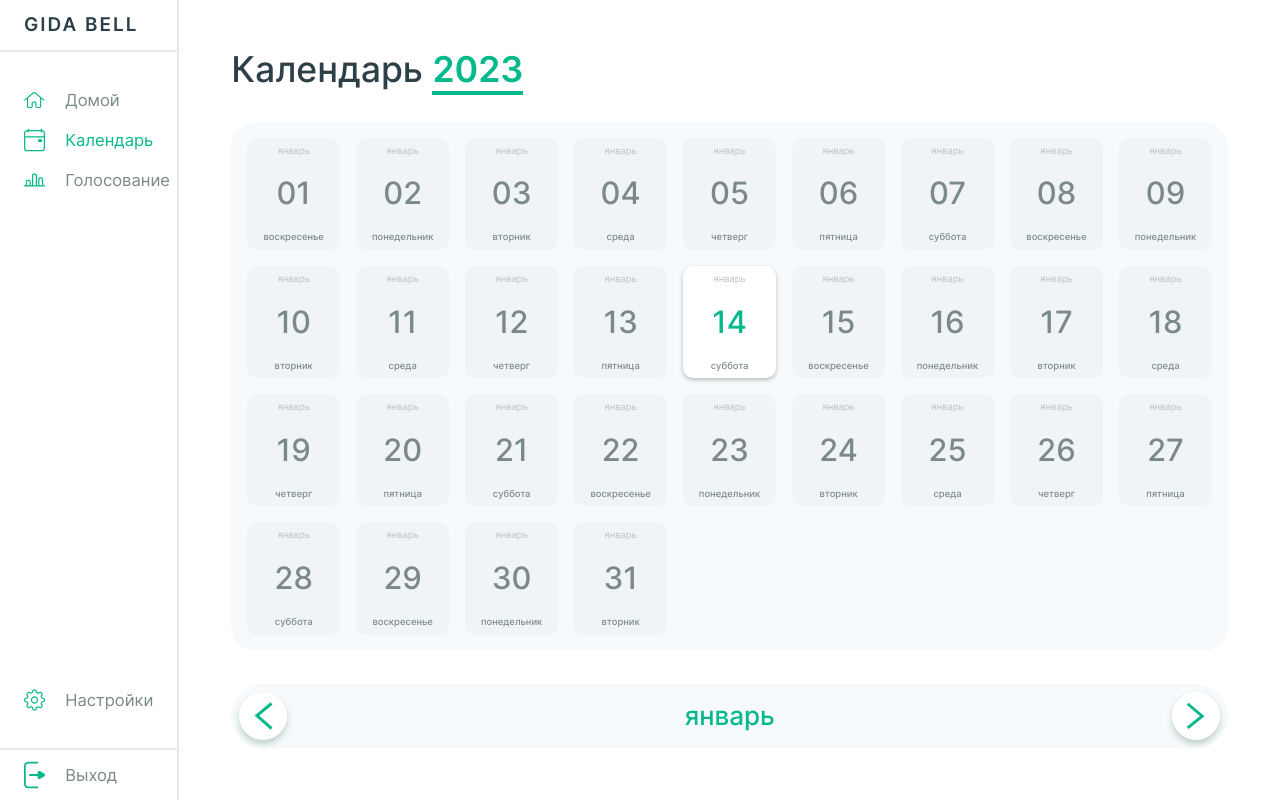
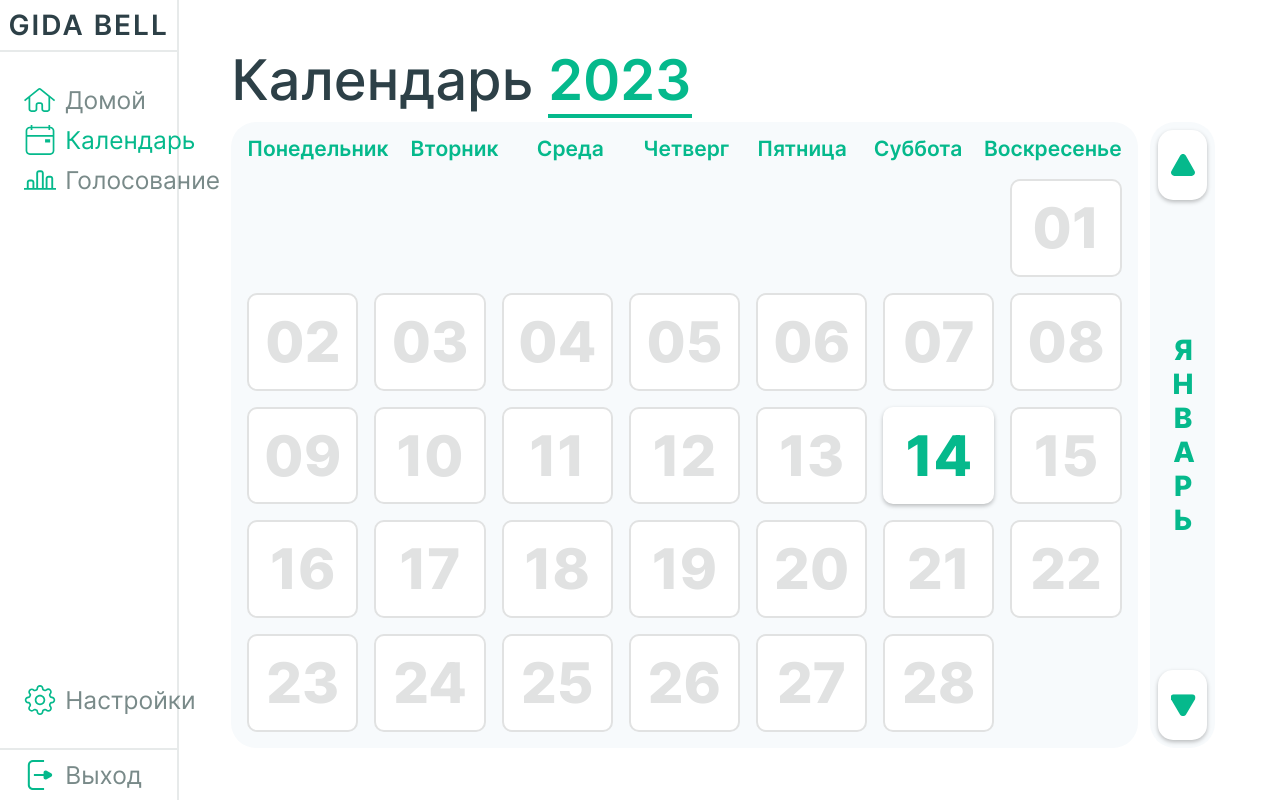
Before and after one commit to MAtrixFic/gida-calls, a React (Create React App) app in the folder frontend/app-calls/: page /calendar in a window 1280 px wide. Built offline with nearby package versions, Linux system fonts and the light colour scheme.

Commit message:
added new animations for calendar

```diff
--- a/frontend/app-calls/package.json
+++ b/frontend/app-calls/package.json
@@ -11,6 +11,7 @@
     "react-dom": "^18.2.0",
     "react-router-dom": "^6.4.5",
     "react-scripts": "5.0.1",
+    "react-transition-group": "^4.4.5",
     "web-vitals": "^2.1.4"
   },
   "scripts": {
--- a/frontend/app-calls/src/components/Calendar.jsx
+++ b/frontend/app-calls/src/components/Calendar.jsx
@@ -1,10 +1,11 @@
-import React from 'react';
+import React, { forwardRef } from 'react';
 import { DateTime } from 'luxon';
-import { useState, useEffect } from 'react';
+import { useState, useEffect, useRef } from 'react';
 import { Link } from 'react-router-dom'
+import { CSSTransition, TransitionGroup } from 'react-transition-group';
 
 import '../styles/calendar.css';
-import arrow from '../images/arrow.svg';
+import arrow from '../images/rectButton.svg';
 
 const Calendar = () => {
 
@@ -14,31 +15,59 @@ const Calendar = () => {
     }
 
     const PlusMonth = () => {
-        if(tap === true)
         setTime(time.plus({ month: 1 }))
+        setShowMonth(prev => !prev);
+        setUpOrDown(1)
     }
 
     const MinusMonth = () => {
-        if(tap === true)
         setTime(time.minus({ month: 1 }))
+        setShowMonth(prev => !prev);
+        setUpOrDown(2)
     }
 
+    var [showMonth, setShowMonth] = useState(() => false);
     var [time, setTime] = useState(() => GetTime());
-    var [daysCount, setDaysCount] = useState(() => time.daysInMonth);
-    var [tap, setTap] = useState(true);
+    var [month, setMonth] = useState(() => time.toFormat('LLLL'));
+    var [upOrDown, setUpOrDown] = useState(() => 0);
+    var [daysInM, setDaysInM] = useState(() => 0);
 
     useEffect(() => {
-        setDaysCount(0);
-        setTap(prev => !prev);
-        setTimeout(() => {
-            setTap(prev => !prev)
-            setDaysCount(prev => {
-                if(prev === 0)
-                setDaysCount(prev + time.daysInMonth);
-            })
-        }, 200)
+        console.log('effect')
+        setMonth(time.toFormat('LLLL'));
+        setDaysInM(prev => prev = 0)
     }, [time])
 
+    useEffect(() => {
+        if (daysInM !== time.daysInMonth) {
+            setTimeout(() => {
+                setDaysInM(prev => prev + 1)
+            }, 200)
+        }
+    }, [daysInM])
+
+    const monthsList = {
+        appear: null,
+        appearActive: 'active',
+        appearDone: 'done',
+        enter: null,
+        enterActive: 'active',
+        enterDone: 'done',
+        exit: null,
+        exitActive: 'active',
+        exitDone: 'done',
+    }
+    const daysList ={
+        appear: null,
+        appearActive: 'active',
+        appearDone: 'done',
+        enter: null,
+        enterActive: 'active',
+        enterDone: 'done',
+        exit: null,
+        exitActive: 'passive',
+        exitDone: 'dead',
+    }
     return (
         <>
             <div className='main__date-box'>
@@ -48,20 +77,49 @@ const Calendar = () => {
             </div>
             <div className='main__calendar-box'>
                 <div className='main__calendar'>
-                    {[...new Array(daysCount)].map((v, i) => {
-                        return <CellDates index={i} time={time} key={i}/>
+                    <ul className='main__weekdays'>
+                        <li id='weekday'>Понедельник</li>
+                        <li id='weekday'>Вторник</li>
+                        <li id='weekday'>Среда</li>
+                        <li id='weekday'>Четверг</li>
+                        <li id='weekday'>Пятница</li>
+                        <li id='weekday'>Суббота</li>
+                        <li id='weekday'>Воскресенье</li>
+                    </ul>
+                    <TransitionGroup component={'div'} className='main__calendar-cells'>
+                        {[...new Array(daysInM)].map((_, i) => {
+                            return (
+                                <CSSTransition
+                                    key={i}
+                                    timeout={500}
+                                    classNames={daysList}
+                                    unmountOnExit
+                                    mountOnEnter>
+                                    <CellDates index={i} time={time} />
+                                </CSSTransition>
+                            )
                         })}
+                    </TransitionGroup>
                 </div>
+                <div className="main__data-changer-box">
+                    <div className="main__data-changer-body">
+                        <button className='main__data-change-b-up' onClick={MinusMonth}>
+                            <img className='main__data-arrow-up' src={arrow} alt="" />
+                        </button>
+                        <CSSTransition
+                            timeout={200}
+                            in={showMonth}
+                            classNames={monthsList}>
+                            <div className={upOrDown === 0 ?
+                                "main__data-change-month" : upOrDown === 1 ?
+                                    "main__data-change-month-up" : "main__data-change-month-down"}>
+                                {month}
                             </div>
-            <div className='main__data-changer-box'>
-                <div className="main__data-changer-body">
-                    <button className="main__button-change-left" onClick={MinusMonth}>
-                        <img src={arrow} alt="<" />
+                        </CSSTransition>
+                        <button className="main__data-change-b-down" onClick={PlusMonth}>
+                            <img className='main__data-arrow-down' src={arrow} alt="" />
                         </button>
-                    <div className="main__date-change">{time.toFormat('LLLL')}</div>
-                    <button className="main__button-change-right" onClick={PlusMonth}>
-                        <img src={arrow} alt=">" />
-                    </button>
+                    </div>
                 </div>
             </div>
         </>
@@ -73,29 +131,21 @@ const CellDates = (props) => {
     const index = props.index;
     const timeToday = time.minus({ days: time.day - (index + 1) })
     const link = `date/${timeToday.toFormat('dd')}/${timeToday.toFormat('MM')}/${timeToday.year}`;
-
-    function ItsHoliday(event){
+    const isNow = DateTime.local().setLocale('ru').toFormat('yyyy-MM-dd') === timeToday.toFormat('yyyy-MM-dd');
+    function ItsHoliday(event) {
         event.preventDefault();
         window.alert('Это выходной день');
     }
-    if (DateTime.local().setLocale('ru').toFormat('yyyy-MM-dd') === timeToday.toFormat('yyyy-MM-dd')) {
     return (
-            <Link className={`main__cell-dates-now`} to={link} onClick={timeToday.weekdayLong === 'воскресенье'? ItsHoliday : ''}>
-                <h1 className="main__d-year">{time.toFormat('LLLL')}</h1>
-                <h1 className="main__d-number-now">{timeToday.toFormat('dd')}</h1>
-                <h1 className="main__d-tag">{timeToday.weekdayLong}</h1>
+        <Link className={isNow ? 'main__cell-dates-now' : 'main__cell-dates'}
+            style={{ gridColumn: `${timeToday.weekday}/${timeToday.weekday + 1}` }}
+            to={link}
+            onClick={timeToday.weekdayLong === 'воскресенье' ? ItsHoliday : null}>
+            <h1 className={isNow ? 'main__d-number-now' : 'main__d-number'}>
+                {timeToday.toFormat('dd')}
+            </h1>
         </Link>
     )
 }
-    else {
-        return (
-            <Link className={`main__cell-dates`} to={link} onClick={timeToday.weekdayLong === 'воскресенье'? ItsHoliday : ''}>
-                <h1 className="main__d-year">{time.toFormat('LLLL')}</h1>
-                <h1 className="main__d-number">{timeToday.toFormat('dd')}</h1>
-                <h1 className="main__d-tag">{timeToday.weekdayLong}</h1>
-            </Link>
-        )
-    }
-}
 
 export default Calendar;
--- a/frontend/app-calls/src/styles/calendar.css
+++ b/frontend/app-calls/src/styles/calendar.css
@@ -1,7 +1,7 @@
 .main {
     display: flex;
     flex-direction: column;
-    justify-content: space-evenly;
+    justify-content: space-between;
 }
 
 .main__date-box {
@@ -21,7 +21,7 @@
 }
 
 .main__date-calendar h1 {
-    font-size: calc(30 * (100vw / 1080));
+    font-size: 4rem;
     font-weight: 500;
     color: #2D4047;
 }
@@ -44,7 +44,7 @@
 
 .main__calendar-box {
     width: 100%;
-    height: 76%;
+    height: 90%;
     display: flex;
     justify-content: center;
     align-items: center;
@@ -56,19 +56,45 @@
     border-radius: 25px;
     width: 100%;
     height: 100%;
+    display: flex;
+    flex-direction: column;
+    align-items: center;
+    justify-content: space-between;
+}
+
+.main__weekdays {
+    height: 7%;
+    width: 100%;
     display: grid;
-    grid-template-columns: repeat(9, 1fr);
-    grid-template-rows: repeat(4, 1fr);
+    grid-template-columns: repeat(7, 1fr);
+    grid-template-rows: 1fr;
+    gap: 2vh;
+    /* border-bottom: 2px solid #05B98C; */
+}
+
+#weekday {
+    font-size: 1.5rem;
+    font-weight: 600;
+    color: #05B98C;
+    justify-self: center;
+}
+
+.main__calendar-cells {
+    height: 93%;
+    width: 100%;
+    display: grid;
+    grid-template-columns: repeat(7, 1fr);
+    grid-template-rows: repeat(5, 1fr);
     gap: 2vh;
 }
 
 .main__cell-dates-now {
     background-color: white;
     border-radius: 10px;
-    padding: 1vh;
+    padding: 1.5vh;
     display: flex;
     flex-direction: column;
-    justify-content: space-between;
+    justify-content: center;
     align-items: center;
     box-shadow: 0px 2px 4px rgba(0, 0, 0, 0.25);
     transition-duration: 0.2s;
@@ -76,50 +102,31 @@
 }
 
 .main__cell-dates {
-    background-color: #F0F4F6;
+    background-color: white;
     border-radius: 10px;
-    padding: 1vh;
+    padding: 1.5vh;
     display: flex;
     flex-direction: column;
-    justify-content: space-between;
+    justify-content: center;
     align-items: center;
     transition-duration: 0.2s;
     animation: born 0.5s;
+    border: 2px solid #e1e2e2;
 }
 
-@keyframes born{
-    from{
-        transform-origin: 50% 50%;
-        transform: scale(0);
-    }
-    to{
-        transform: scale(1);
-    }
+.main__d-number {
+    color: #e1e2e2;
+    font-weight: 800;
+    font-size: 4rem;
 }
 
 .main__cell-dates:hover {
     cursor: pointer;
     box-shadow: 0px 2px 4px rgba(0, 0, 0, 0.25);
     transform: scale(1.05);
+    border-color: transparent;
 }
 
-.main__d-year {
-    color: #BCC3C3;
-    font-weight: 400;
-    font-size: calc(8 * (100vw / 1080));
-}
-
-.main__d-number {
-    color: #7C8989;
-    font-weight: 500;
-    font-size: calc(26 * (100vw / 1080));
-}
-
-.main__d-tag {
-    color: #7F8C8C;
-    font-size: calc(8 * (100vw / 1080));
-    font-weight: 500;
-}
 
 .main__cell-dates-now:hover {
     cursor: pointer;
@@ -127,67 +134,191 @@
 }
 
 .main__d-number-now {
-    font-weight: 500;
-    font-size: calc(26 * (100vw / 1080));
+    font-weight: 800;
+    font-size: 4rem;
     color: #05B98C;
 }
 
 .main__data-changer-box {
-    width: 100%;
-    height: 14%;
+    width: 10%;
     display: flex;
     justify-content: center;
-    align-items: flex-end;
+    height: 100%;
 }
 
 .main__data-changer-body {
-    height: 8vh;
-    width: 100%;
+    width: 72%;
+    padding: 1vh;
+    border-radius: 25px;
     display: flex;
-    justify-content: space-between;
-    background-color: #F7FAFC;
-    border-radius: 50px;
-    padding: 1vh;
-    display: flex;
+    flex-direction: column;
     justify-content: space-between;
     align-items: center;
+    background-color: #F7FAFC;
 }
 
-.main__date-change {
-    font-size: calc(22 * (100vw / 1080));
-    ;
+.main__data-change-month,
+.main__data-change-month-up,
+.main__data-change-month-down {
+    writing-mode: vertical-lr;
+    text-orientation: upright;
+    font-size: 2rem;
+    font-weight: 800;
     color: #05B98C;
-    font-weight: 500;
+    text-transform: uppercase;
+    transform-origin: 50% 50%;
+    z-index: 9;
 }
 
-.main__button-change-left,
-.main__button-change-right {
-    background-color: white;
-    height: 100%;
-    border-radius: 50%;
-    width: 6vh;
-    box-shadow: 0px 4px 6px #BECFCB;
+.main__data-change-month-up.active {
+    animation: upActive 0.2s forwards;
 }
 
-.main__button-change-left,
-.main__button-change-right {
-    display: flex;
-    justify-content: center;
-    align-items: center;
+.main__data-change-month-up.done {
+    animation: upDone 0.5s forwards;
+}
+
+.main__data-change-month-down.active {
+    animation: downActive 0.2s forwards;
+}
+
+.main__data-change-month-down.done {
+    animation: downDone 0.5s forwards;
+}
+
+@keyframes upActive {
+    from {
+        transform: translateY(0px);
+        opacity: 1;
+    }
+
+    to {
+        transform: translateY(100%);
+        opacity: 0;
+    }
+}
+
+@keyframes upDone {
+    from {
+        transform: translateY(-100%);
+        opacity: 0;
+    }
+
+    to {
+        transform: translateY(0px);
+        opacity: 1;
+    }
+}
+
+@keyframes downActive {
+    from {
+        transform: translateY(0px);
+        opacity: 1;
+    }
+
+    to {
+        transform: translateY(-100%);
+        opacity: 0;
+    }
+}
+
+@keyframes downDone {
+    from {
+        transform: translateY(100%);
+        opacity: 0;
+    }
+
+    to {
+        transform: translateY(0px);
+        opacity: 1;
+    }
+}
+
+.main__data-change-b-up,
+.main__data-change-b-down {
+    background-color: white;
+    box-shadow: 0px 2px 4px rgba(0, 0, 0, 0.25);
+    min-height: 70px;
+    width: 100%;
+    border-radius: 15px;
+    transform-origin: 50% 50%;
     transition-duration: 0.2s;
+    z-index: 10;
+}
+
+.main__data-arrow-down,
+.main__data-arrow-up {
+    width: 50%;
+}
+
+.main__data-arrow-down {
+    transform: rotate(180deg);
+}
+
+.main__data-change-b-up:hover,
+.main__data-change-b-down:hover {
+    transform: scale(1.1);
 }
 
 
-.main__button-change-left:hover,
-.main__button-change-right:hover {
-    transform: scale(1.1);
+/* @media all and (max-width: 1700px) {
+    .main__calendar {
+        padding: 1.5vh;
+        gap: 1.5vh;
+        border-radius: 20px;
+    }
+
+    .main__d-number-now,
+    .main__d-number {
+        font-size: 2.5rem;
+    }
+
+    .main__d-tag {
+        font-size: 0.9rem;
+    }
+
+    .main__cell-dates,
+    .main__cell-dates-now {
+        border-radius: 10px;
+        padding: 0.75vh;
+    }
+
 }
 
-.main__button-change-right img,
-.main__button-change-left img {
-    width: 40%;
+@media all and (max-width: 1300px) {
+    .main__calendar{
+        grid-template-columns: repeat(6, 1fr);
+        grid-template-rows: repeat(6, 1fr);
+    }
 }
 
-.main__button-change-right img {
-    transform: rotate(180deg);
-}
+@media all and (max-width: 1200px) {
+    .main__date-calendar h1 {
+        font-size: 3rem;
+    }
+
+    .main__calendar {
+        padding: 1.5vh;
+        border-radius: 15px;
+        gap: 1vh;
+    }
+
+    .main__d-number-now,
+    .main__d-number {
+        font-size: 2.25rem;
+    }
+
+    .main__d-tag {
+        font-size: 0.8rem;
+    }
+
+    .main__cell-dates,
+    .main__cell-dates-now {
+        border-radius: 7px;
+        padding: 0.5vh;
+    }
+
+    .main__date-change {
+        font-size: 2rem;
+    }
+} */
--- a/frontend/app-calls/src/styles/layout.css
+++ b/frontend/app-calls/src/styles/layout.css
@@ -8,7 +8,6 @@ body {
 .header {
     height: 100vh;
     width: 14vw;
-    min-width: 120px;
     max-width: 400px;
     border-right: 2px solid #E7EAEA;
     display: flex;
@@ -21,20 +20,19 @@ body {
     width: 100%;
     display: flex;
     align-items: center;
+    justify-content: center;
     border-bottom: 2px solid #E7EAEA;
 }
 
-.header__logo-box,
 .header__exit-box {
     padding: 0px 2vh;
 }
 
 .header__logo {
-    font-size: calc(16 * (100vw / 1080));
+    font-size: 2rem;
     font-weight: 600;
     color: #2D4047;
     letter-spacing: 2px;
-    padding: 0px 1vh;
 }
 
 .header__nav-box {
@@ -63,11 +61,11 @@ body {
 .header__main-links>a,
 .header__link-settings,
 .header__link-exit {
-    font-size: calc(14 * (100vw / 1080));
+    font-size: 1.75rem;
     color: #798A89;
 }
 
-.header__link-exit{
+.header__link-exit {
     background-color: transparent;
 }
 
@@ -84,7 +82,7 @@ body {
 .header__link-voting img,
 .header__link-settings img,
 .header__link-exit img {
-    width: calc(18 * (100vw / 1080));
+    width: 2.25rem;
     height: 30px;
 }
 
@@ -103,7 +101,7 @@ body {
     transition-duration: 0.4s;
 }
 
-.header__link-exit h1{
+.header__link-exit h1 {
     text-align: start;
 }
 
@@ -111,19 +109,21 @@ body {
 .header__link-calendar:hover,
 .header__link-voting:hover,
 .header__link-settings:hover,
-.header__link-exit:hover{
+.header__link-exit:hover {
     background-color: #F0F4F6;
     border-radius: 10px;
 }
+
 .active>.header__link-name {
     color: #05B98C;
 
 }
-.active{
+
+.active {
     transition-duration: 0.4s;
 }
 
-.active:hover{
+.active:hover {
     background-color: #EBF7F3;
     border-radius: 10px;
 }
@@ -137,3 +137,82 @@ body {
     height: 100vh;
     padding: 6.5vh;
 }
+
+/* @media all and (max-width: 1700px) {
+    .header__logo-box{
+        padding: 0px;
+        display: flex;
+        justify-content: center;
+    }
+    .header__logo {
+        font-size: 1.75rem;
+        font-weight: 600;
+        color: #2D4047;
+        letter-spacing: 2px;
+    }
+    .header__logo h1{
+        padding: 0px;
+    }
+
+    .header__link-home h1,
+    .header__link-calendar h1,
+    .header__link-voting h1,
+    .header__link-settings h1,
+    .header__link-exit h1 {
+        font-size: 1.35rem;
+        align-self: center;
+    }
+
+}
+
+@media all and (max-width:1500px){
+    .header__link-home h1,
+    .header__link-calendar h1,
+    .header__link-voting h1,
+    .header__link-settings h1,
+    .header__link-exit h1 {
+        display: none;
+    }
+
+    .header__link-home,
+    .header__link-calendar,
+    .header__link-voting,
+    .header__link-settings,
+    .header__link-exit {
+        display: flex;
+        justify-content: center;
+        padding: 8px 0px;
+    }
+}
+
+@media all and (max-width: 1200px) {
+    .header{
+        min-width: 75px;
+        width: 8vw;
+    }
+    .header__logo {
+        font-size: 1.5rem;
+        font-weight: 600;
+        color: #2D4047;
+        letter-spacing: 2px;
+        text-align: center;
+    }
+
+    .header__nav-box {
+        padding: 1rem 1vh;
+        height: 87%;
+        width: 100%;
+    }
+
+    .main {
+        padding: 6.5vh 25px;
+        width: 88.5vw;
+    }
+}
+
+@media screen and (max-width: 800px){
+    .main {
+        padding: 6.5vh 10px;
+        width: 89.5vw;
+    }
+} */
```
Also changed, not shown: frontend/app-calls/src/images/rectButton.svg (added), 1 other file (tests, documents, lock files or other folders). Lines whose indentation alone changed are shown as unchanged.
